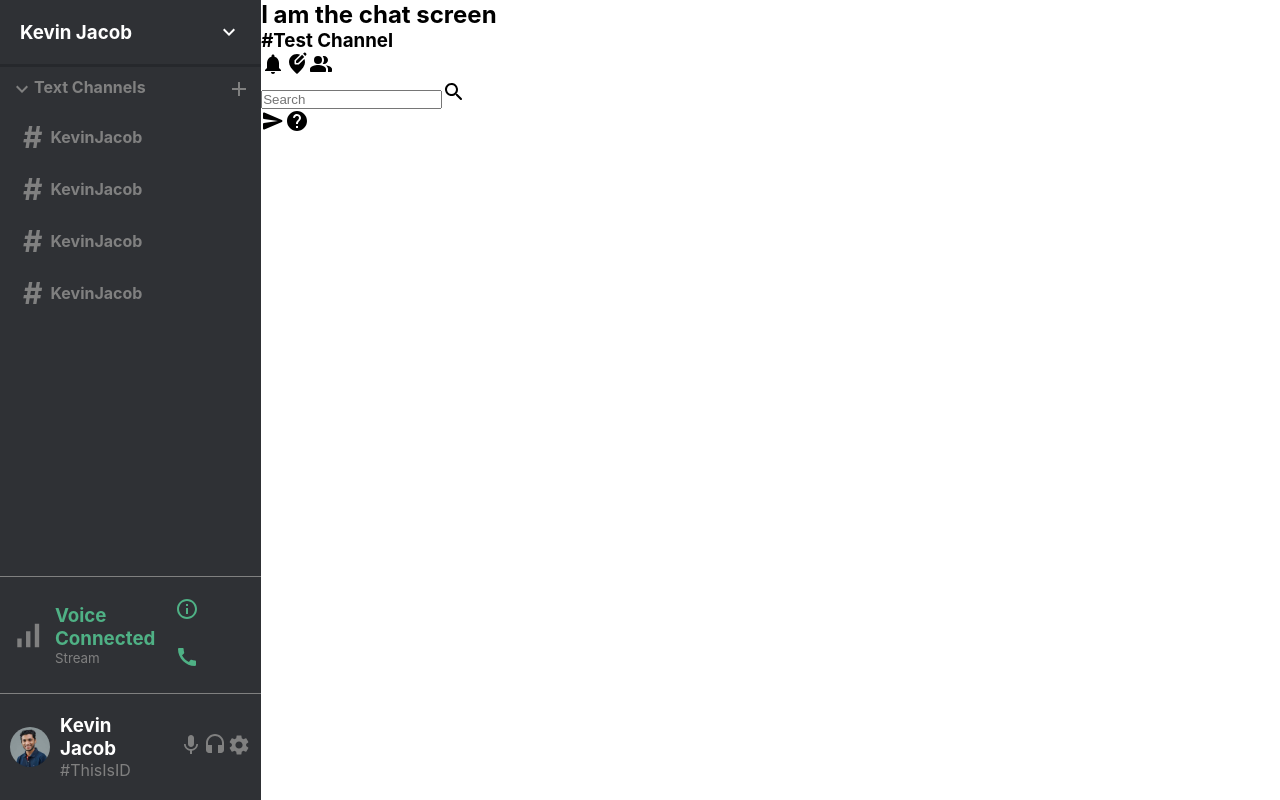
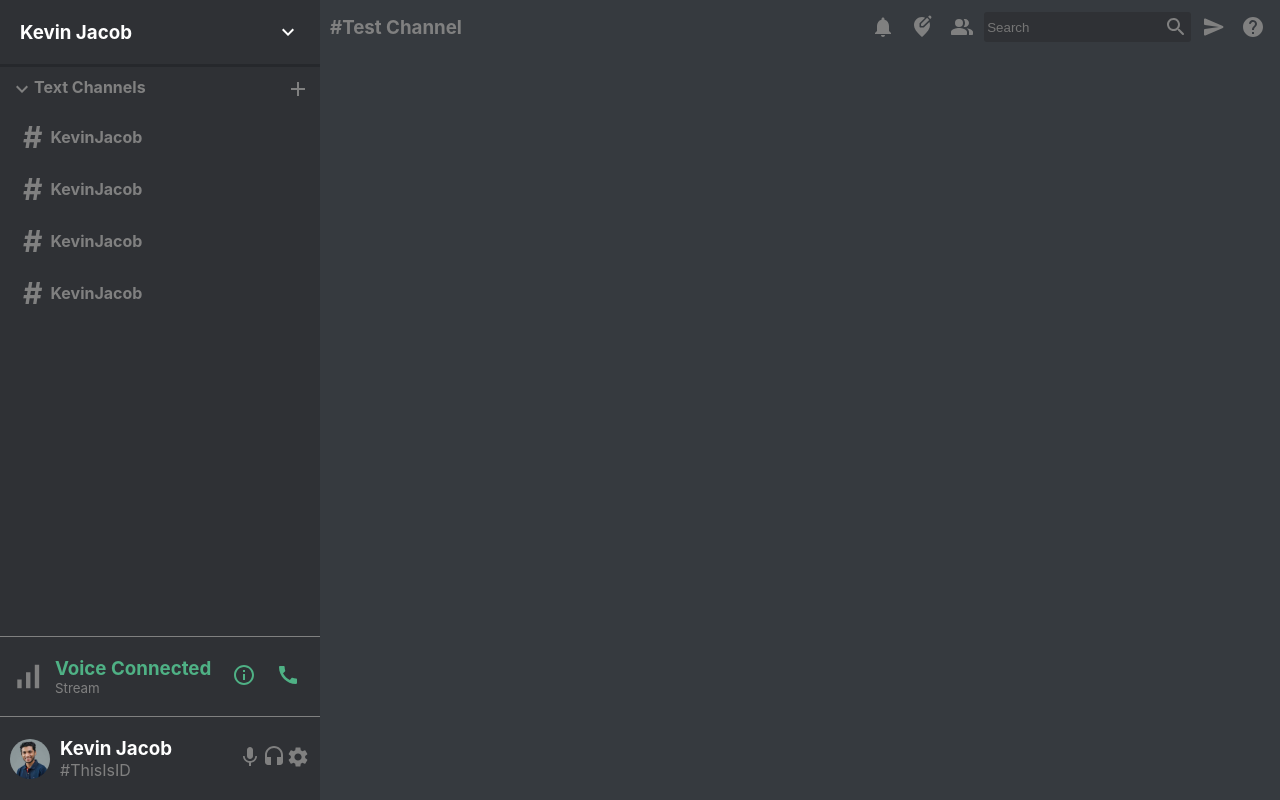
Before and after one commit to kevinjacob2001/Discord-clone, a React (Create React App) app: page / in a window 1280 px wide. Built offline with nearby package versions, Linux system fonts and the light colour scheme.

Commit message:
adding chat layout

```diff
--- a/src/Components/Chat/Chat.css
+++ b/src/Components/Chat/Chat.css
@@ -0,0 +1,7 @@
+.chat{
+    display: flex;
+    flex-direction: column;
+    flex: .75;
+    background-color: #363a3f;
+
+}
--- a/src/Components/Chat/Chat.jsx
+++ b/src/Components/Chat/Chat.jsx
@@ -1,11 +1,12 @@
 import React from 'react';
+
+import './Chat.css'
 
 import ChatHeader from '../ChatHeader/ChatHeader';
 
 function Chat(){
     return(
         <div className="chat">
-            <h2>I am the chat screen</h2>
             <ChatHeader/>
         </div>
     )
--- a/src/Components/ChatHeader/ChatHeader.css
+++ b/src/Components/ChatHeader/ChatHeader.css
@@ -0,0 +1,45 @@
+.chatHeader{
+  display: flex;
+  justify-content: space-between;
+  align-items: center;
+  color: gray;
+  padding: 10px;
+}
+
+.chatHeader__hash{
+    color:gray;
+    align-items: center;
+    /*color: white; */
+}
+
+.chatHeader__right{
+    display: flex;
+    align-items: center;
+    flex:.5;
+    justify-content: space-between;
+}
+
+.chatHeader__right>.MuiSvgIcon-root{
+   padding: 5px;
+   cursor: pointer;
+}
+
+.chatHeader__right>.MuiSvgIcon-root:hover{
+    color: white;
+ }
+
+ .chatHeader__search{
+     display: flex;
+     align-items: center;
+     color: gray;
+     background-color: #2f3135;
+     border-radius: 3px;
+     padding: 3px;
+ }
+
+ .chatHeader__search>input{
+    background: transparent;
+    outline-width: 0;
+    border: none;
+    color: white;
+}
--- a/src/Components/ChatHeader/ChatHeader.jsx
+++ b/src/Components/ChatHeader/ChatHeader.jsx
@@ -16,6 +16,7 @@
         <div className="chatHeader__left">
             <h3><span className="chatHeader__hash">#</span>Test Channel</h3>
         </div>
+
         <div className="chatHeader__right">
            <NotificationsIcon/>
            <EditLocationRoundedIcon/>
```
Also changed, not shown: 1 other file (tests, documents, lock files or other folders).
